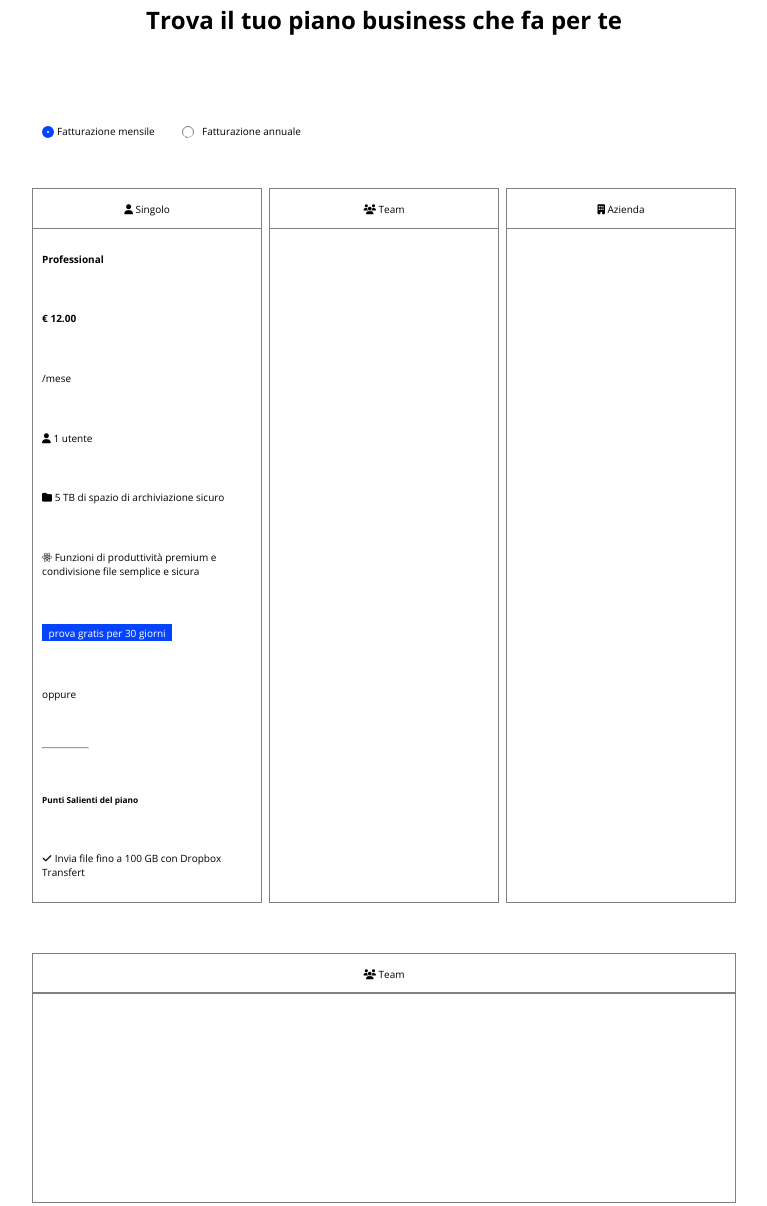
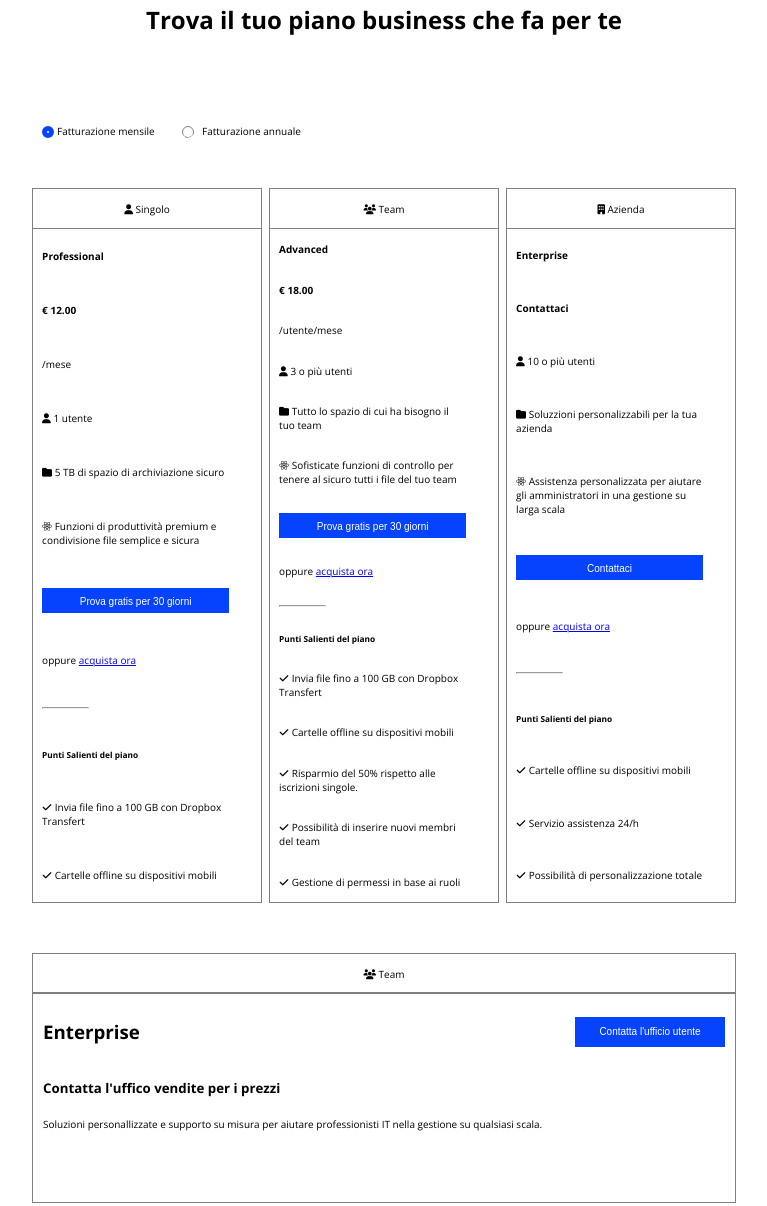
Before and after one commit to pacimarco/htmlcss-dropbox, a plain HTML site: page index.html in a window 1280 px wide. Shown: the part 867-2073 px from the top of the page, without its empty margins (256-1023 px from the left). Drawn offline with nearby package versions, Linux system fonts and the light colour scheme.

Commit message:
fine sezione colonne TO DO: -fissare header -correzioni di stile -altezze calc quadrati con vw -togliere position absolute

```diff
--- a/css/style.css
+++ b/css/style.css
@@ -189,6 +189,19 @@
         padding: 0px 4%;
 
     }
+    .long-col button{
+        color: white;
+        background-color: rgb(5, 67, 255);
+        border: 0px;
+        padding:5px;
+
+
+    }
+    .long-col button a{
+        color: white;
+        text-decoration: none;
+        font-size: 10px;
+    }
     .fa-solid fa-check{
         color: rgb(5, 67, 255);
     }
@@ -197,11 +210,13 @@
         height: 100%;
         border: solid 1px grey;
         margin-right: 1%;
+        font-size: 10px;
     }
     .col-3 {
         width: calc(98%/3);
         height: 100%;
         border: solid 1px grey;
+        font-size: 10px;
     }
 
     .singolo{
@@ -251,6 +266,30 @@
         border: solid 1px grey;
 
     }
+    .enterprise{
+        width:100%;
+        height: 75px;
+        display: flex;
+        justify-content: space-between;
+        align-items: center;
+        padding: 0px 10px;
+    }
+    .enterprise button{
+        color: white;
+        background-color: rgb(5, 67, 255);
+        font-size: 10px;
+        width: 150px;
+        height: 30px;
+        border: 0px;
+
+    }
+    .down p{
+        font-size: 10px;
+        padding: 10px;
+    }
+    .down h5{
+        padding: 10px;
+    }
                        /* inizio sezione 3*/
     .section-3{
         width: 55%;
@@ -266,6 +305,26 @@
     .right-3{
         width:40%;
         height: 100%;
+        padding:50px;
+
+    }
+    .right-3 p{
+        font-size: 10px;
+        margin-top: 30px;
+        margin-bottom: 30px;
+    }
+    .right-3 a{
+        font-size: 10px;
+        text-decoration: none;
+        color: black;
+
+    }
+    .right-3 button{
+        background-color: white;
+        border: 1px solid grey;
+        width: 100px;
+        height: 30px;
+
     }
     .left-3 img{
         width: 100%;
--- a/index.html
+++ b/index.html
@@ -65,21 +65,60 @@
                     <span class="grey-col"><i class="fa-solid fa-user"></i> 1 utente</span>
                     <span class="grey-col"><i class="fa-solid fa-folder"></i> 5 TB di spazio di archiviazione sicuro</span>
                     <span class="grey-col"><i class="fa-brands fa-react"></i> Funzioni di produttività premium e condivisione file semplice e sicura</span>
-                    <nav class="main-blue">prova gratis per 30 giorni</nav>
-                    <span class="grey-col">oppure  <a href="acquista ora"></a> </span>
+                    <button><a href="#">Prova gratis per 30 giorni</a></button>
+                    <span class="grey-col">oppure  <a href="#">acquista ora</a> </span>
                         <hr>
                         <h5>Punti Salienti del piano</h5>
                         <span class="grey-col"><i class="fa-solid fa-check"></i> Invia file fino a 100 GB con Dropbox Transfert</span>
-                </div>
+                        <span class="grey-col"><i class="fa-solid fa-check"></i> Cartelle offline su dispositivi mobili</span>
+                    </div>
                 </div>
                 <div class="col-2">
                     <div class="team">
                         <i class="fa-solid fa-users"></i> Team
                     </div>
+                    <div class="long-col">
+                        <h4>Advanced</h4>
+                    <strong>&euro; 18.00</strong>
+                    <span class="grey-col">/utente/mese</span>
+                    <span class="grey-col"><i class="fa-solid fa-user"></i> 3 o più utenti</span>
+                    <span class="grey-col"><i class="fa-solid fa-folder"></i> Tutto lo spazio di cui ha bisogno il tuo team</span>
+                    <span class="grey-col"><i class="fa-brands fa-react"></i> Sofisticate funzioni di controllo per tenere al sicuro tutti i file del tuo team</span>
+                    <button><a href="#">Prova gratis per 30 giorni</a></button>
+                    <span class="grey-col">oppure  <a href="#">acquista ora</a> </span>
+                        <hr>
+                        <h5>Punti Salienti del piano</h5>
+                        <span class="grey-col"><i class="fa-solid fa-check"></i> Invia file fino a 100 GB con Dropbox Transfert</span>
+                        <span class="grey-col"><i class="fa-solid fa-check"></i> Cartelle offline su dispositivi mobili</span>
+                        <span class="grey-col"><i class="fa-solid fa-check"></i> Risparmio del 50% rispetto alle iscrizioni singole.</span>
+                        <span class="grey-col"><i class="fa-solid fa-check"></i> Possibilità di inserire nuovi membri del team</span>
+                        <span class="grey-col"><i class="fa-solid fa-check"></i> Gestione di permessi in base ai ruoli</span>
+
+
+                    </div>
                 </div>
                 <div class="col-3">
                     <div class="azienda">
                         <i class="fa-solid fa-building"></i> Azienda
+                    </div>
+                    <div class="long-col">
+                        <h4>Enterprise</h4>
+                    <strong>Contattaci</strong>
+
+                    <span class="grey-col"><i class="fa-solid fa-user"></i> 10 o più utenti</span>
+                    <span class="grey-col"><i class="fa-solid fa-folder"></i> Soluzzioni personalizzabili per la tua azienda</span>
+                    <span class="grey-col"><i class="fa-brands fa-react"></i> Assistenza personalizzata per aiutare gli amministratori in una gestione su larga scala</span>
+                    <button><a href="#">Contattaci</a></button>
+                    <span class="grey-col">oppure  <a href="#">acquista ora</a> </span>
+                        <hr>
+                        <h5>Punti Salienti del piano</h5>
+
+                        <span class="grey-col"><i class="fa-solid fa-check"></i> Cartelle offline su dispositivi mobili</span>
+                        <span class="grey-col"><i class="fa-solid fa-check"></i> Servizio assistenza 24/h</span>
+                        <span class="grey-col"><i class="fa-solid fa-check"></i> Possibilità di personalizzazione totale</span>
+
+
+
                     </div>
                 </div>
             </div>
@@ -89,7 +128,14 @@
                 <i class="fa-solid fa-users"></i> Team
             </div>
             <div class="div-bottom-section-2">
-
+                <div class="enterprise">
+                    <h3>Enterprise</h3>
+                    <button><a href="#"></a>Contatta l'ufficio utente</button>
+                </div>
+                <div class="down">
+                    <h5>Contatta l'uffico vendite per i prezzi</h5>
+                    <p>Soluzioni personallizzate e supporto su misura per aiutare professionisti IT nella gestione su qualsiasi scala.</p>
+                </div>
             </div>
         </div>
 
@@ -97,7 +143,13 @@
             <div class="left-3">
                 <img src="img/partner.png" alt="partner">
             </div>
-            <div class="right-3"></div>
+            <div class="right-3">
+                <h3>Entra in contatto con un partner Dropbox</h3>
+
+                <p>Trova un partner Dropbox e HelloSign di fiducia. Ottieni le soluzioni e i servizi necessari per raggiungere i tuoi obiettivi aziendali, tra cui implementazione, integrazione, gestione e supporto continui.</p>
+            <button><a href="#">Trova un partner</a> </button>
+            </div>
+
         </section>
 
         <h2 class="title-section-4">Esegui più operazioni con Dropbox Business</h2>  <!--inizio section-4-->
```
